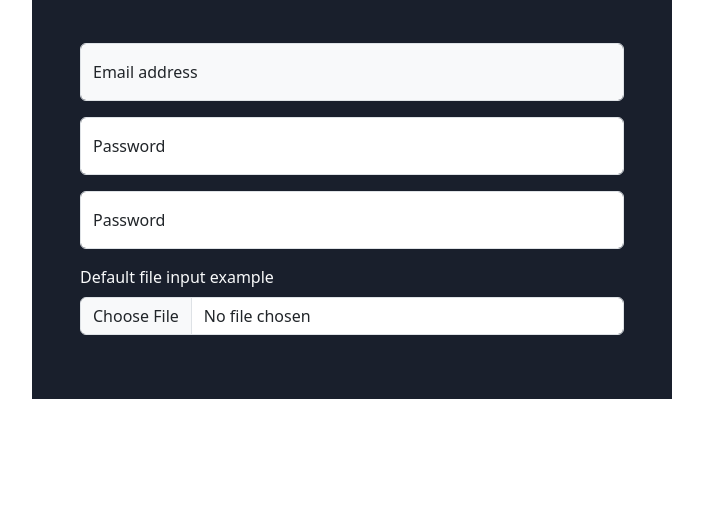
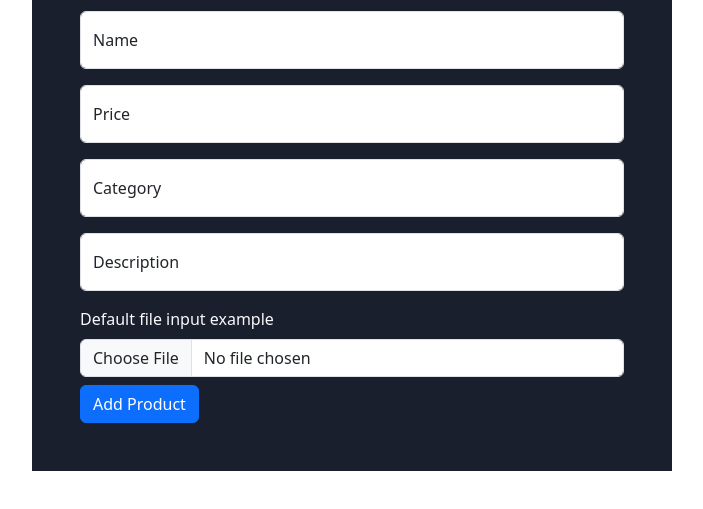
Before and after one commit to Abrar-Hosny/CRUD, a plain HTML site: page index.html in a window 1280 px wide. Shown: the part 149-658 px from the top of the page, without its empty margins (288-991 px from the left). Drawn offline with Linux system fonts and the light colour scheme.

Commit message:
button of add product has been added

```diff
--- a/index.html
+++ b/index.html
@@ -6,52 +6,57 @@
     <link href="CSS/bootstrap.min.css" rel="stylesheet" />
     <link href="CSS/style.css" rel="stylesheet" />
     <title>CRUD</title>
-
   </head>
   <body>
-
-    <main
-      class="d-flex flex-column align-items-center  justify-content-center"
-    >
-
+    <main class="d-flex flex-column align-items-center justify-content-center">
       <section class="bg-blue-dark p-5 w-50 mt-5">
         <h1 class="text-center text-light">CRUD Operation</h1>
 
-        <div class="form-floating mb-3 mt-5  ">
+        <div class="form-floating mb-3 mt-3">
           <input
-            type="email"
-            class="form-control fw-bold bg-light"
-            id="floatingInput"
-            placeholder="name@example.com"
+            type="text"
+            class="form-control"
+            id="name"
+            placeholder="Name"
           />
-          <label for="floatingInput">Email address</label>
+          <label for="floatingInput">Name</label>
         </div>
         <div class="form-floating mb-3">
           <input
-            type="password"
+            type="number"
             class="form-control"
-            id="floatingPassword"
-            placeholder="Password"
+            id="price"
+            placeholder="price"
           />
-          <label for="floatingPassword">Password</label>
+          <label for="floatingPassword">Price</label>
         </div>
 
         <div class="form-floating mb-3">
           <input
-            type="password"
+            type="text"
             class="form-control"
-            id="floatingPassword"
-            placeholder="Password"
+            id="category"
+            placeholder="category"
           />
-          <label for="floatingPassword">Password</label>
+          <label for="floatingPassword">Category</label>
+        </div>
+        <div class="form-floating mb-3">
+          <input
+            type="text"
+            class="form-control"
+            id="description"
+            placeholder="Description"
+          />
+          <label for="floatingPassword">Description</label>
         </div>
 
-        <div class="mb-3">
+        <div class="mb-2">
           <label for="formFile" class="form-label text-light"
             >Default file input example</label
           >
           <input class="form-control" type="file" id="formFile" />
         </div>
+        <button  class="btn btn-primary"> Add Product</button>
       </section>
     </main>
   </body>
```
Also changed, not shown: JS/index.js (+10 -0 lines).
